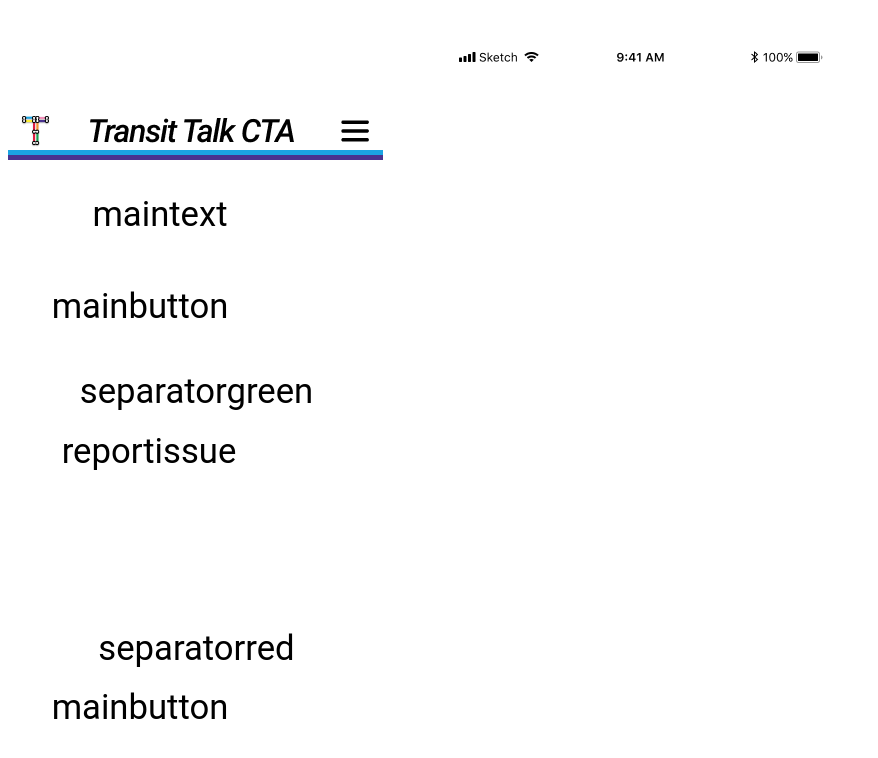
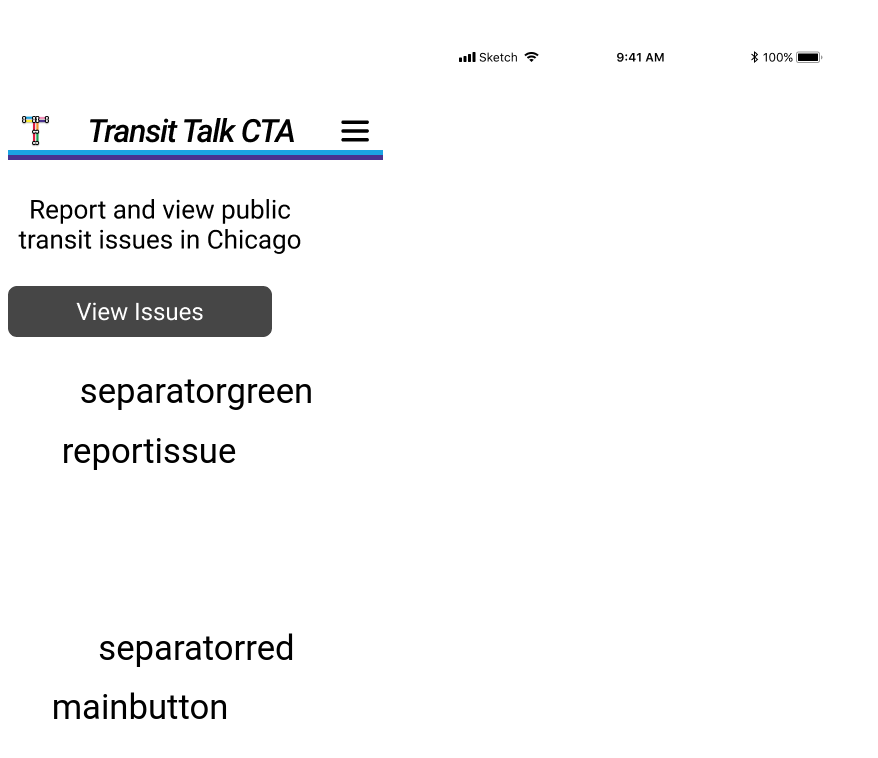
Before and after one commit to andreanthony/andreanthony.github.io, a Jekyll site: the page landingscreen.html, which Jekyll copies as it is, in a window 1280 px wide. Shown: the top 758 px of the page, without its empty margins (0-878 px from the left). Built offline with Jekyll 4.4.1, drawn with Linux system fonts in a browser that asks for light colours.

Commit message:
Update landingscreen.html

```diff
--- a/landingscreen.html
+++ b/landingscreen.html
@@ -8,8 +8,8 @@
 <body>
  <div id="bar"><p><img src="/Black.png" alt="bar" /></p></div>
  <div id="header"><p><img src="/header.png" alt="header" /></p></div>
- <div id="maintext"><p>maintext</p></div>
- <div id="mainbutton"><p>mainbutton</p></div>
+ <div id="maintext"><p><img src="/mainText.png" alt="maintext" /></p></div>
+ <div id="mainbutton"><p><img src="/main-button.png" alt="mainbutton" /></p></div>
  <div id="separatorgreen"><p>separatorgreen</p></div>
  <div id="reportissue"><p>reportissue</p></div>
  <div id="separatorred"><p>separatorred</p></div>
```
